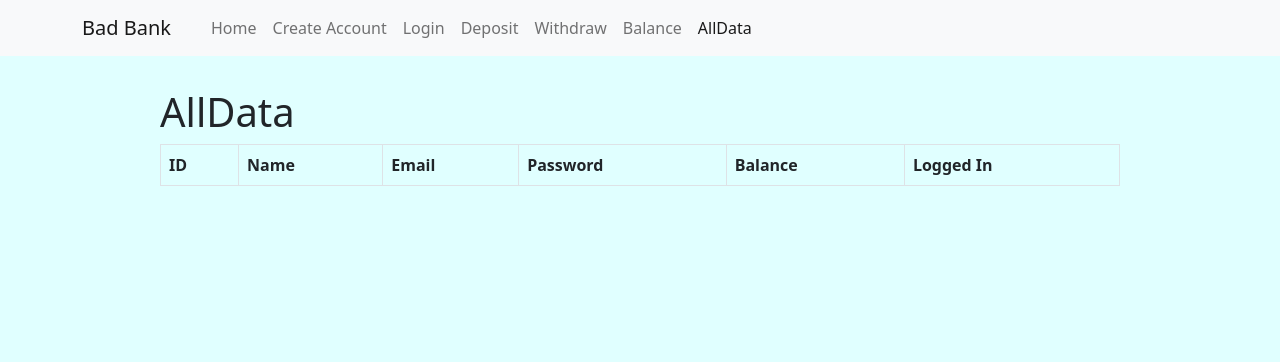
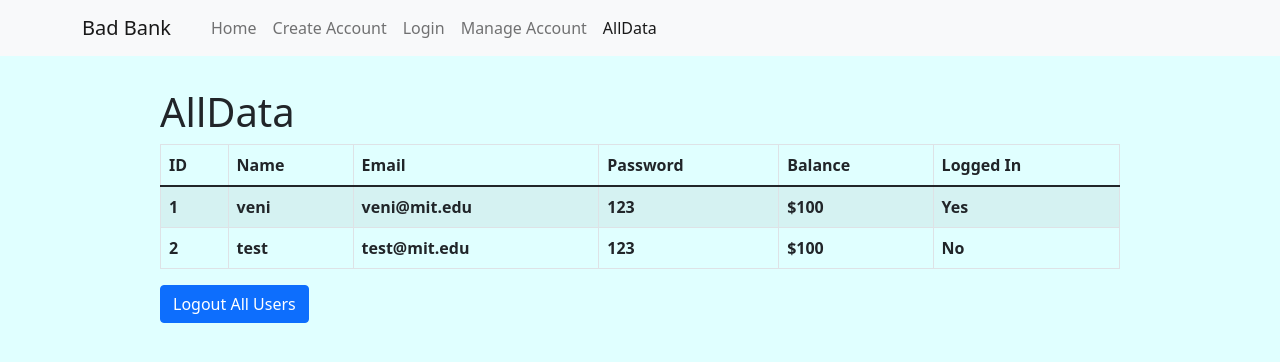
Before and after one commit to VeniMitev/Bad-Bank, a React (Create React App) app: page /alldata in a window 1280 px wide. Shown: the top 362 px of the page. Built offline with nearby package versions, Linux system fonts and the light colour scheme.

Commit message:
Working on ManageAccount component

```diff
--- a/src/components/AllData/AllData.tsx
+++ b/src/components/AllData/AllData.tsx
@@ -1,12 +1,14 @@
 import React from 'react';
 import { UserContext } from '../../context';
+import { useState, useEffect } from "react";
 import './AllData.css';
 import Table from 'react-bootstrap/Table';
+import { Button } from 'react-bootstrap';
 
 export let AllData = () => {
     const ctx: any = React.useContext(UserContext);
-
-    const account = ctx.users.map(({
+    const [userAccounts, SetUserAccounts] = useState(
+        ctx.users.map(({
             name,
             email,
             password,
@@ -27,7 +29,36 @@ export let AllData = () => {
                 <th>${balance}</th>
                 <th>{login ? 'Yes' : 'No'}</th>
             </tr>
-    });
+        }));
+
+    const handleLogout = () => {
+        ctx.users.forEach((user: any) => {
+            user.login = false;
+        })
+        SetUserAccounts(
+            ctx.users.map(({
+                name,
+                email,
+                password,
+                balance,
+                login
+            }:{
+                name: string;
+                email: string;
+                password: string;
+                balance: number;
+                login: boolean
+            }, index: number) => {
+                return <tr key={index + 1}>
+                    <th>{index + 1}</th>
+                    <th>{name}</th>
+                    <th>{email}</th>
+                    <th>{password}</th>
+                    <th>${balance}</th>
+                    <th>{login ? 'Yes' : 'No'}</th>
+                </tr>
+            }))
+    }
 
     return (
         <div className='alldata-table'>
@@ -44,9 +75,10 @@ export let AllData = () => {
                     </tr>
                 </thead>
                 <tbody>
-                    {account}
+                    {userAccounts}
                 </tbody>
             </Table>
+            <Button onClick={handleLogout}>Logout All Users</Button>
         </div>
     );
 }
--- a/src/components/Balance/Balance.tsx
+++ b/src/components/Balance/Balance.tsx
@@ -15,7 +15,7 @@ export let Balance = () => {
 
     useEffect(() =>{
         setActiveUser(user[0])
-        console.log(activeUser)
+        if (!activeUser) return;
     }, [activeUser, user]);
 
     return (
@@ -25,7 +25,7 @@ export let Balance = () => {
                 <Card.Body>
                     <>
                         <h5>Current Balance</h5>
-                        <p>{activeUser.balance}</p>
+                        <p>{activeUser ? `$${activeUser.balance}` : `Login to display Information`}</p>
                     </>
                 </Card.Body>
             </Card>
--- a/src/components/CreateAccount/CreateAccount.tsx
+++ b/src/components/CreateAccount/CreateAccount.tsx
@@ -19,7 +19,6 @@ export let CreateAccount = () => {
         if (!field) {
             setStatus(`Error: ${label}`);
             setTimeout(() => setStatus(''), 3000);
-            console.log(status)
             return false;
         }
         return true;
--- a/src/components/Login/Login.tsx
+++ b/src/components/Login/Login.tsx
@@ -60,7 +60,6 @@ export let Login = () => {
         setLoginPassword('')
         setShow(true);
         setActiveUser({name: '', login: false})
-        // activeUser.login = false;
 
         ctx.users.forEach((user: any) => {
             user.login = false;
--- /dev/null
+++ b/src/components/ManageAcoount/ManageAccount.css
@@ -0,0 +1,9 @@
+* {
+    box-sizing: border-box;
+    margin: 0;
+    padding: 0;
+  }
+
+input {
+  min-width: 10em;
+}
--- /dev/null
+++ b/src/components/ManageAcoount/ManageAccount.tsx
@@ -0,0 +1,129 @@
+import React from 'react';
+import { useState, useEffect } from 'react';
+import { UserContext } from '../../context';
+import Card from 'react-bootstrap/Card';
+import './ManageAccount.css'
+import { Button } from 'react-bootstrap';
+import { useNavigate } from "react-router-dom";
+
+export const ManageAccount = () => {
+    const [activeUser, setActiveUser] = useState(null);
+    const [withdraw, setWithdraw] = useState(0);
+    const [balance, setBalance] = useState(0);
+    const [deposit, setDeposit] = useState(0);
+    const ctx: any = React.useContext(UserContext);
+    const navigate = useNavigate();
+
+    const user = ctx.users.find(({login}:{login: boolean}) => {
+        return login === true;
+    });
+
+    useEffect(() =>{
+        if (!balance) return;
+        setActiveUser(user);
+        setBalance(user.balance);
+        if (!activeUser) return;
+    }, [activeUser, user, balance]);
+
+    const handleDeposit = () => {
+        setBalance(user.balance += deposit);
+        setDeposit(0);
+    }
+
+    const handleWithdraw = () => {
+        setBalance(user.balance -= withdraw);
+        setWithdraw(0);
+    }
+
+    const handleRedirect = () => {
+        navigate('/login');
+    }
+
+    return(
+        <>
+            {activeUser ? (
+                <div className="card-container">
+                <Card bg='primary'>
+                    <Card.Header><h3>Deposit</h3></Card.Header>
+                    <Card.Body>
+                        <>
+                            <h5>Deposit Amount</h5>
+                            <input
+                                type='number'
+                                id='deposit'
+                                value={deposit}
+                                min='0'
+                                onChange={e => setDeposit(Number(e.currentTarget.value))}
+                            />
+                        </>
+                    </Card.Body>
+                    <Card.Footer>
+                        <Button
+                            variant='light'
+                            type='submit'
+                            onClick={handleDeposit}
+                        >
+                            Deposit
+                        </Button>
+                    </Card.Footer>
+                    <hr />
+                    <Card.Header><h3>Withdraw</h3></Card.Header>
+                    {balance ? (
+                        <>
+                            <Card.Body>
+                                <h5>Withdraw Amount</h5>
+                                <input
+                                    type='number'
+                                    id='withdraw'
+                                    value={withdraw}
+                                    min='0'
+                                    max={balance}
+                                    onChange={e => setWithdraw(Number(e.currentTarget.value))}
+                                />
+                            </Card.Body>
+                            <Card.Footer>
+                                <Button
+                                    variant='light'
+                                    type='submit'
+                                    onClick={handleWithdraw}
+                                >
+                                    Withdraw
+                                </Button>
+                            </Card.Footer>
+                        </>
+                    ) : (
+                        <Card.Body >
+                            <h5>Withdraw Amount</h5>
+                            <p>Balance is currently $0<br/>Put some cash in!!!</p>
+                        </Card.Body>
+                    )}
+                    <hr />
+                    <Card.Header><h3>Balance</h3></Card.Header>
+                    <Card.Body>
+                        <>
+                            <h5>Current Balance</h5>
+                            <p>{activeUser ? `$${balance}` : `Login to display Information`}</p>
+                        </>
+                    </Card.Body>
+                </Card>
+            </div>
+            ) : (
+                <div className="card-container">
+                    <Card bg='primary' >
+                        <Card.Body >
+                            <h5>Login First</h5>
+                        </Card.Body>
+                        <Card.Footer>
+                            <Button
+                                variant='light'
+                                onClick={handleRedirect}
+                            >
+                              Go To Login
+                            </Button>
+                        </Card.Footer>
+                    </Card>
+                </div>
+            )}
+        </>
+    )
+}
--- a/src/components/NavBar/NavBar.tsx
+++ b/src/components/NavBar/NavBar.tsx
@@ -36,21 +36,9 @@ export let NavBar = () => {
                     </Nav.Link>
                     <Nav.Link
                         as={NavLink}
-                        to='/deposit'
+                        to='/manage-account'
                     >
-                        Deposit
-                    </Nav.Link>
-                    <Nav.Link
-                        as={NavLink}
-                        to='/withdraw'
-                    >
-                        Withdraw
-                    </Nav.Link>
-                    <Nav.Link
-                        as={NavLink}
-                        to='/balance'
-                    >
-                        Balance
+                        Manage Account
                     </Nav.Link>
                     <Nav.Link
                         as={NavLink}
@@ -64,65 +52,3 @@ export let NavBar = () => {
         </Navbar>
     );
 }
-
-{/* <nav>
-<div className='logo'>
-    <h1>BadBank</h1>
-</div>
-<div>
-    <NavLink
-        to='/'
-        style={({isActive}) => isActive ? linkActive : linkNotActive}
-    >
-        Home
-    </NavLink>
-</div>
-<div>
-    <NavLink
-        to='/create-account'
-        style={({isActive}) => isActive ? linkActive : linkNotActive}
-    >
-        Create Account
-    </NavLink>
-</div>
-<div>
-    <NavLink
-        to='/login'
-        style={({isActive}) => isActive ? linkActive : linkNotActive}
-    >
-        Login
-    </NavLink>
-</div>
-<div>
-    <NavLink
-        to='/deposit'
-        style={({isActive}) => isActive ? linkActive : linkNotActive}
-    >
-        Deposit
-    </NavLink>
-</div>
-<div>
-    <NavLink
-        to='/withdraw'
-        style={({isActive}) => isActive ? linkActive : linkNotActive}
-    >
-        Withdraw
-    </NavLink>
-</div>
-<div>
-    <NavLink
-        to='/balance'
-        style={({isActive}) => isActive ? linkActive : linkNotActive}
-    >
-        Balance
-    </NavLink>
-</div>
-<div>
-    <NavLink
-        to='/alldata'
-        style={({isActive}) => isActive ? linkActive : linkNotActive}
-    >
-        AllData
-    </NavLink>
-</div>
-</nav> */}
--- a/src/components/Withdraw/Withdraw.tsx
+++ b/src/components/Withdraw/Withdraw.tsx
@@ -17,13 +17,11 @@ export let Withdraw = () => {
 
     useEffect(() =>{
         setActiveUser(user[0])
-        console.log(activeUser)
 
     }, [activeUser, user]);
 
     const handleWithdraw = () => {
-        activeUser.balance -= withdraw
-        console.log(activeUser.balance)
+        activeUser.balance -= withdraw;
     }
 
     return (
--- a/src/index.tsx
+++ b/src/index.tsx
@@ -14,7 +14,8 @@ root.render(
   <UserContext.Provider value={
     {
       users:[
-
+        {name: 'veni', email: 'veni@mit.edu', password: '123',balance: 100, login: true},
+        {name: 'test', email: 'test@mit.edu', password: '123',balance: 100, login: false}
       ]
     }
   }>
```
Also changed, not shown: src/App.tsx (+2 -6 lines). Lines whose indentation alone changed are shown as unchanged.
